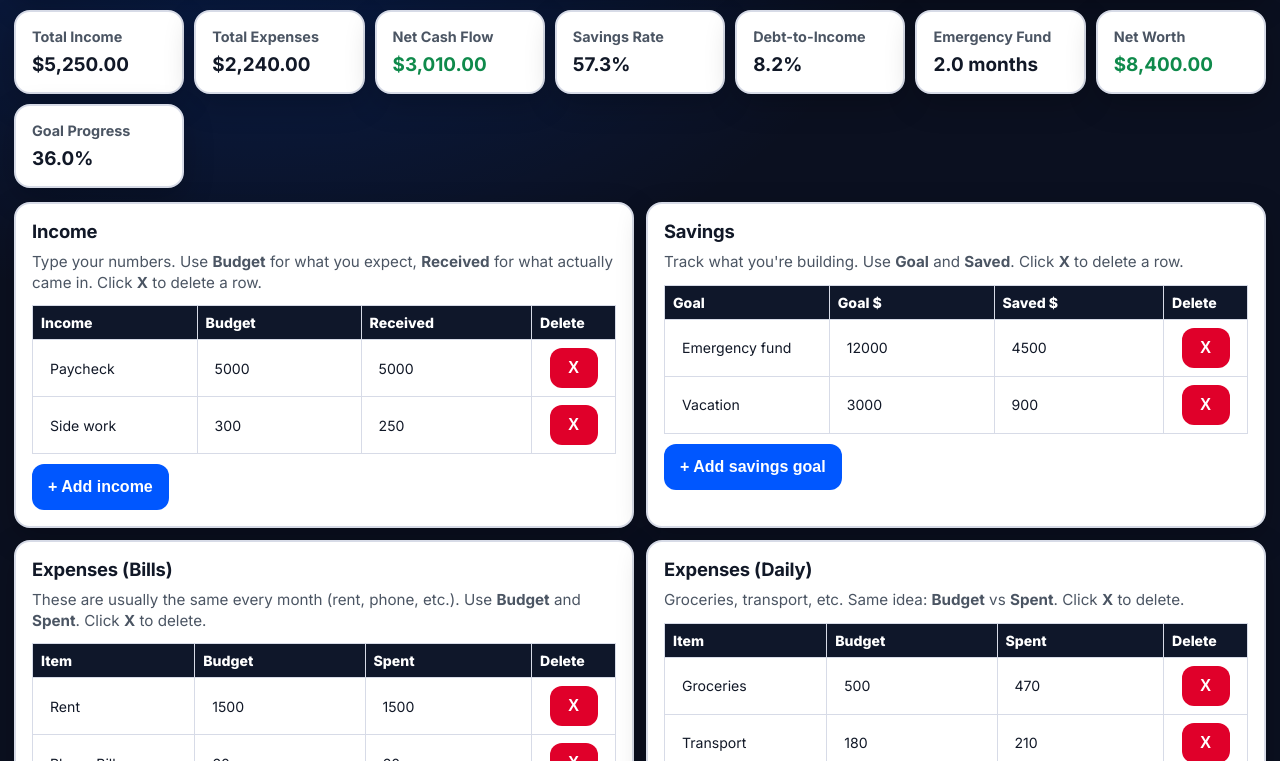
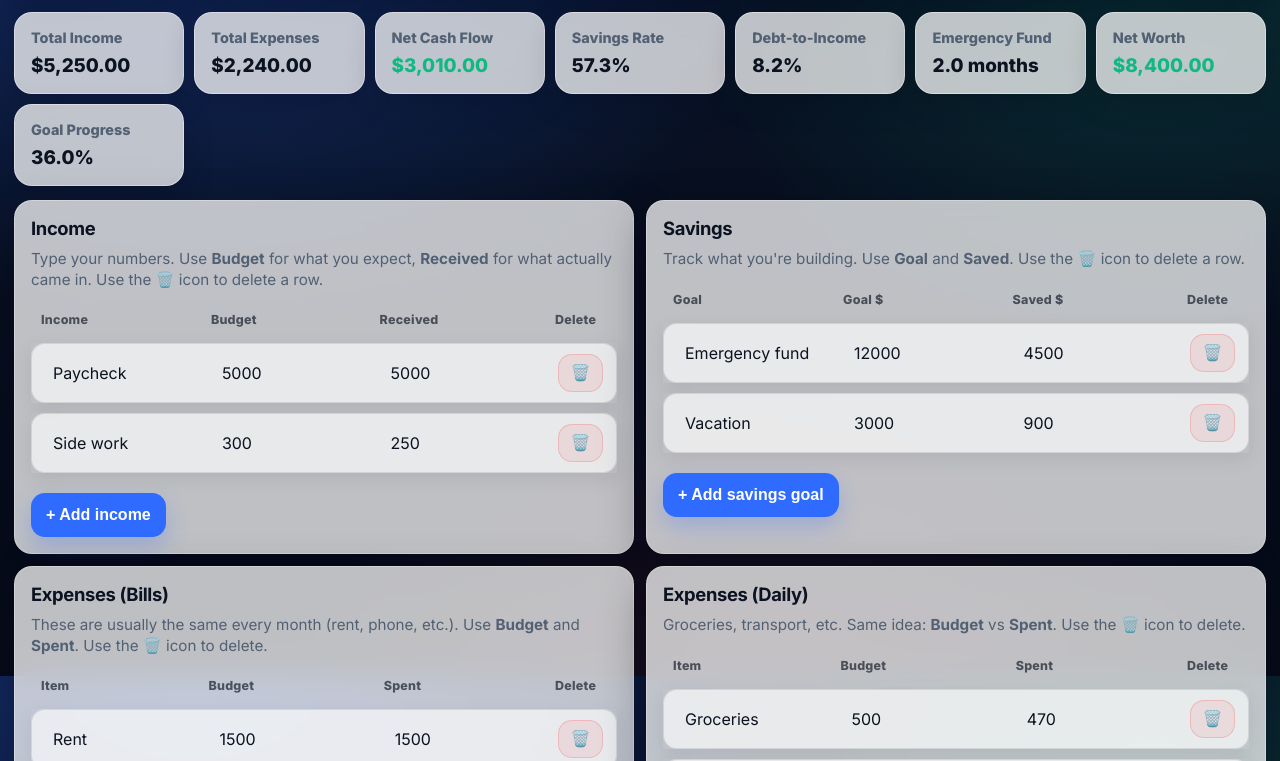
Before and after one commit to OrrForeshop/finance-dashboard, a website: page index.html in a window 1280 px wide. Shown: the part 124-885 px from the top of the page. Drawn offline with nearby package versions, Linux system fonts and the light colour scheme.

Commit message:
Upgrade to Pro UI with trash bin icons and FinTech aesthetic

```diff
--- a/app.js
+++ b/app.js
@@ -49,6 +49,8 @@ function renderTable(tableId, rows, fields, opts = {}) {
 
     fields.forEach((f) => {
       const td = document.createElement('td');
+      td.dataset.label = f.label || f.key;
+
       const input = document.createElement('input');
       input.value = row[f.key] ?? '';
       input.type = f.type || 'text';
@@ -66,11 +68,12 @@ function renderTable(tableId, rows, fields, opts = {}) {
     if (opts.deletable) {
       const td = document.createElement('td');
       td.className = 'td-action';
+      td.dataset.label = 'Delete';
 
       const del = document.createElement('button');
       del.type = 'button';
-      del.className = 'btn-danger btn-icon';
-      del.textContent = 'X';
+      del.className = 'btn-icon';
+      del.textContent = '🗑️';
       del.title = 'Delete row';
       del.setAttribute('aria-label', 'Delete row');
       del.addEventListener('click', (e) => {
--- a/index.html
+++ b/index.html
@@ -36,7 +36,7 @@
     <section class="grid-2">
       <div class="card">
         <h2>Income</h2>
-        <p class="help">Type your numbers. Use <b>Budget</b> for what you expect, <b>Received</b> for what actually came in. Click <b>X</b> to delete a row.</p>
+        <p class="help">Type your numbers. Use <b>Budget</b> for what you expect, <b>Received</b> for what actually came in. Use the <b>🗑️</b> icon to delete a row.</p>
         <table id="incomeTable" class="editable-table">
           <thead><tr><th>Income</th><th>Budget</th><th>Received</th><th class="th-action">Delete</th></tr></thead>
           <tbody></tbody>
@@ -45,7 +45,7 @@
       </div>
       <div class="card">
         <h2>Savings</h2>
-        <p class="help">Track what you're building. Use <b>Goal</b> and <b>Saved</b>. Click <b>X</b> to delete a row.</p>
+        <p class="help">Track what you're building. Use <b>Goal</b> and <b>Saved</b>. Use the <b>🗑️</b> icon to delete a row.</p>
         <table id="savingsTable" class="editable-table">
           <thead><tr><th>Goal</th><th>Goal $</th><th>Saved $</th><th class="th-action">Delete</th></tr></thead>
           <tbody></tbody>
@@ -57,7 +57,7 @@
     <section class="grid-2">
       <div class="card">
         <h2>Expenses (Bills)</h2>
-        <p class="help">These are usually the same every month (rent, phone, etc.). Use <b>Budget</b> and <b>Spent</b>. Click <b>X</b> to delete.</p>
+        <p class="help">These are usually the same every month (rent, phone, etc.). Use <b>Budget</b> and <b>Spent</b>. Use the <b>🗑️</b> icon to delete.</p>
         <table id="fixedTable" class="editable-table">
           <thead><tr><th>Item</th><th>Budget</th><th>Spent</th><th class="th-action">Delete</th></tr></thead>
           <tbody></tbody>
@@ -66,7 +66,7 @@
       </div>
       <div class="card">
         <h2>Expenses (Daily)</h2>
-        <p class="help">Groceries, transport, etc. Same idea: <b>Budget</b> vs <b>Spent</b>. Click <b>X</b> to delete.</p>
+        <p class="help">Groceries, transport, etc. Same idea: <b>Budget</b> vs <b>Spent</b>. Use the <b>🗑️</b> icon to delete.</p>
         <table id="variableTable" class="editable-table">
           <thead><tr><th>Item</th><th>Budget</th><th>Spent</th><th class="th-action">Delete</th></tr></thead>
           <tbody></tbody>
--- a/styles.css
+++ b/styles.css
@@ -1,130 +1,262 @@
-:root {
-  /* High-contrast, simple palette */
-  --bg: #0b1020;
-  --card: #ffffff;
-  --line: #d7dbe7;
-  --primary: #0057ff;
-  --primary-dark: #003bb5;
-  --danger: #e0002a;
-  --danger-dark: #b80022;
-  --text: #111827;
-  --muted: #4b5563;
-  --good: #0f8a4b;
-  --bad: #c81e3a;
-}
-* { box-sizing: border-box; }
-body {
-  margin: 0;
-  font-family: Inter, system-ui, -apple-system, Segoe UI, Roboto, sans-serif;
-  background: radial-gradient(1200px 800px at 20% 0%, rgba(0,87,255,.22), transparent 55%), var(--bg);
-  color: var(--text);
-  overflow-anchor: none;
-}
-.app { max-width: 1300px; margin: 24px auto; padding: 0 14px; }
-.card {
-  background: var(--card);
-  border: 2px solid var(--line);
-  border-radius: 16px;
-  box-shadow: 0 10px 30px rgba(0, 0, 0, 0.22);
-  padding: 16px;
-}
-.help {
-  margin: 6px 0 12px;
-  color: var(--muted);
-  font-size: 0.95rem;
-  line-height: 1.35;
-}
-.topbar { display: flex; justify-content: space-between; align-items: end; gap: 12px; margin-bottom: 14px; }
-h1 { margin: 0; font-size: 1.75rem; letter-spacing: -0.02em; }
-h2 { margin: 0 0 10px; font-size: 1.15rem; letter-spacing: -0.01em; }
-h3 { margin: 0; font-size: .9rem; color: var(--muted); font-weight: 700; }
-p { margin: 6px 0 0; color: var(--muted); }
-.month-picker { display: grid; gap: 5px; }
-input[type="month"] {
-  border: 1px solid var(--line);
-  border-radius: 10px;
-  padding: 8px 10px;
-  background: #fff;
-}
-.kpis {
-  display: grid;
-  grid-template-columns: repeat(auto-fit, minmax(165px, 1fr));
-  gap: 10px;
-  margin-bottom: 14px;
-}
-.kpi p { margin-top: 8px; font-size: 1.18rem; font-weight: 700; color: var(--text); }
-.grid-2 { display: grid; grid-template-columns: 1fr 1fr; gap: 12px; margin-bottom: 12px; }
-.grid-3 { display: grid; grid-template-columns: repeat(3, 1fr); gap: 12px; margin-bottom: 12px; }
-@media (max-width: 980px) { .grid-2, .grid-3 { grid-template-columns: 1fr; } }
-.editable-table { width: 100%; border-collapse: collapse; }
-.editable-table th, .editable-table td {
-  border: 1px solid var(--line);
-  padding: 8px;
-  font-size: .88rem;
-}
-.editable-table th { background: #0f172a; color: #fff; text-align: left; font-weight: 800; }
-.editable-table input {
-  width: 100%;
-  border: 1px solid transparent;
-  outline: none;
-  background: transparent;
-  font: inherit;
-  color: inherit;
-  padding: 6px 8px;
-  border-radius: 10px;
-}
-.editable-table input:focus {
-  border-color: rgba(0,87,255,.55);
-  box-shadow: 0 0 0 3px rgba(0,87,255,.18);
+:root{
+  /* FinTech palette */
+  --navy-950:#060b18;
+  --navy-900:#081225;
+  --navy-800:#0b1a33;
+  --text:#0b1220;
+  --muted:#526073;
+
+  --surface:rgba(255,255,255,.74);
+  --surface-strong:rgba(255,255,255,.9);
+  --stroke:rgba(255,255,255,.32);
+  --stroke-strong:rgba(15,23,42,.10);
+
+  --primary:#2f6bff;
+  --primary-700:#1f55d6;
+
+  --income:#10b981; /* emerald */
+  --expense:#ef4444; /* soft red */
+
+  --shadow:0 18px 45px rgba(2,6,23,.38);
+  --shadow-soft:0 10px 30px rgba(2,6,23,.22);
+  --radius:18px;
 }
 
-.th-action, .td-action { width: 84px; text-align: center; }
+*{box-sizing:border-box}
+html,body{height:100%}
+body{
+  margin:0;
+  font-family: Inter, ui-sans-serif, system-ui, -apple-system, Segoe UI, Roboto, Helvetica, Arial, "Apple Color Emoji","Segoe UI Emoji";
+  color:var(--text);
+  background:
+    radial-gradient(1200px 800px at 15% 0%, rgba(47,107,255,.35), transparent 55%),
+    radial-gradient(900px 650px at 90% 15%, rgba(16,185,129,.18), transparent 52%),
+    radial-gradient(900px 700px at 60% 110%, rgba(239,68,68,.12), transparent 55%),
+    linear-gradient(180deg, var(--navy-900), var(--navy-950));
+  overflow-anchor:none;
+}
 
-button {
-  margin-top: 10px;
-  border: 2px solid transparent;
-  border-radius: 12px;
-  padding: 12px 14px;
-  background: var(--primary);
-  color: #fff;
-  font-weight: 800;
-  font-size: 1rem;
-  cursor: pointer;
+.app{max-width:1300px;margin:26px auto;padding:0 14px}
+
+.card{
+  background:var(--surface);
+  border:1px solid var(--stroke);
+  border-radius:var(--radius);
+  box-shadow:var(--shadow);
+  padding:16px;
+  backdrop-filter: blur(14px);
+  -webkit-backdrop-filter: blur(14px);
 }
-button:hover { background: var(--primary-dark); }
-button:active { transform: translateY(1px); }
 
-.btn-primary { background: var(--primary); }
+.topbar{
+  display:flex;
+  justify-content:space-between;
+  align-items:end;
+  gap:14px;
+  margin-bottom:14px;
+}
 
-.btn-danger { background: var(--danger); }
-.btn-danger:hover { background: var(--danger-dark); }
+h1{margin:0;font-size:1.75rem;letter-spacing:-0.03em}
 
-.btn-icon {
-  margin-top: 0;
-  padding: 10px 12px;
-  min-width: 48px;
-  border-radius: 12px;
-  line-height: 1;
+h2{margin:0 0 10px;font-size:1.15rem;letter-spacing:-0.02em}
+
+h3{margin:0;font-size:.9rem;color:var(--muted);font-weight:800}
+
+p{margin:6px 0 0;color:var(--muted)}
+
+.help{
+  margin:6px 0 12px;
+  color:var(--muted);
+  font-size:.95rem;
+  line-height:1.35;
 }
-.chart-card {
-  height: 340px;
-  display: flex;
-  flex-direction: column;
+
+.month-picker{display:grid;gap:6px}
+label{font-weight:700;color:rgba(11,18,32,.72);font-size:.9rem}
+
+input[type="month"]{
+  border:1px solid rgba(15,23,42,.18);
+  border-radius:12px;
+  padding:10px 12px;
+  background:var(--surface-strong);
+  box-shadow:0 1px 0 rgba(255,255,255,.6) inset;
 }
-.chart-card.small { height: 300px; }
-.chart-card canvas {
-  width: 100% !important;
-  height: calc(100% - 34px) !important;
-  max-height: calc(100% - 34px) !important;
+input[type="month"]:focus{
+  outline:none;
+  border-color:rgba(47,107,255,.45);
+  box-shadow:0 0 0 4px rgba(47,107,255,.18);
 }
-@media (max-width: 980px) {
-  .chart-card { height: 300px; }
-  .chart-card.small { height: 260px; }
+
+.kpis{
+  display:grid;
+  grid-template-columns:repeat(auto-fit, minmax(170px, 1fr));
+  gap:10px;
+  margin-bottom:14px;
 }
-.notes textarea {
-  width: 100%; min-height: 120px; border: 1px solid var(--line); border-radius: 10px; padding: 10px; resize: vertical;
-  font: inherit;
+
+.kpi{
+  box-shadow:var(--shadow-soft);
+  border-color:rgba(255,255,255,.42);
 }
-.mt-16 { margin-top: 16px; }
-.pos { color: var(--good) !important; }
-.neg { color: var(--bad) !important; }
+
+.kpi p{margin-top:8px;font-size:1.18rem;font-weight:850;color:var(--text)}
+
+.grid-2{display:grid;grid-template-columns:1fr 1fr;gap:12px;margin-bottom:12px}
+.grid-3{display:grid;grid-template-columns:repeat(3, 1fr);gap:12px;margin-bottom:12px}
+@media (max-width: 980px){
+  .grid-2,.grid-3{grid-template-columns:1fr}
+}
+
+/* Tables as clean lists */
+.editable-table{
+  width:100%;
+  border-collapse:separate;
+  border-spacing:0 10px;
+}
+
+.editable-table thead th{
+  text-align:left;
+  font-size:.78rem;
+  letter-spacing:.02em;
+  color:rgba(11,18,32,.65);
+  font-weight:900;
+  padding:0 10px 6px;
+}
+
+.editable-table tbody tr{
+  background:rgba(255,255,255,.66);
+  border:1px solid rgba(15,23,42,.10);
+  box-shadow:0 6px 18px rgba(2,6,23,.08);
+}
+
+.editable-table tbody td{
+  padding:10px;
+  border-top:1px solid rgba(15,23,42,.10);
+  border-bottom:1px solid rgba(15,23,42,.10);
+}
+
+.editable-table tbody td:first-child{
+  border-left:1px solid rgba(15,23,42,.10);
+  border-top-left-radius:14px;
+  border-bottom-left-radius:14px;
+}
+
+.editable-table tbody td:last-child{
+  border-right:1px solid rgba(15,23,42,.10);
+  border-top-right-radius:14px;
+  border-bottom-right-radius:14px;
+}
+
+.editable-table tbody tr:hover{
+  background:rgba(255,255,255,.78);
+}
+
+.editable-table input{
+  width:100%;
+  border:1px solid transparent;
+  outline:none;
+  background:transparent;
+  font:inherit;
+  color:inherit;
+  padding:8px 10px;
+  border-radius:12px;
+}
+
+.editable-table input:focus{
+  border-color:rgba(47,107,255,.5);
+  background:rgba(47,107,255,.06);
+  box-shadow:0 0 0 4px rgba(47,107,255,.14);
+}
+
+.th-action,.td-action{width:72px;text-align:center}
+
+button{
+  margin-top:10px;
+  border:1px solid transparent;
+  border-radius:14px;
+  padding:12px 14px;
+  background:var(--primary);
+  color:#fff;
+  font-weight:850;
+  font-size:1rem;
+  cursor:pointer;
+  box-shadow:0 10px 22px rgba(47,107,255,.25);
+}
+button:hover{background:var(--primary-700)}
+button:active{transform:translateY(1px)}
+
+.btn-primary{background:var(--primary)}
+
+/* Icon-only delete button */
+.btn-icon{
+  margin-top:0;
+  padding:10px 12px;
+  min-width:44px;
+  border-radius:14px;
+  line-height:1;
+  background:rgba(239,68,68,.10);
+  color:#9b1c1c;
+  border:1px solid rgba(239,68,68,.22);
+  box-shadow:none;
+}
+.btn-icon:hover{
+  background:rgba(239,68,68,.16);
+  border-color:rgba(239,68,68,.30);
+}
+
+.chart-card{height:340px;display:flex;flex-direction:column}
+.chart-card.small{height:300px}
+.chart-card canvas{width:100% !important;height:calc(100% - 34px) !important;max-height:calc(100% - 34px) !important}
+@media (max-width: 980px){
+  .chart-card{height:300px}
+  .chart-card.small{height:260px}
+}
+
+.notes textarea{
+  width:100%;
+  min-height:120px;
+  border:1px solid rgba(15,23,42,.18);
+  border-radius:14px;
+  padding:12px;
+  resize:vertical;
+  background:var(--surface-strong);
+  font:inherit;
+}
+
+.mt-16{margin-top:16px}
+.pos{color:var(--income) !important}
+.neg{color:var(--expense) !important}
+
+/* Mobile: table becomes list/cards */
+@media (max-width: 720px){
+  .editable-table{border-spacing:0 12px}
+  .editable-table thead{display:none}
+  .editable-table, .editable-table tbody, .editable-table tr, .editable-table td{display:block;width:100%}
+  .editable-table tbody tr{
+    border-radius:16px;
+    overflow:hidden;
+  }
+  .editable-table tbody td{
+    display:flex;
+    align-items:center;
+    justify-content:space-between;
+    gap:12px;
+    border-left:1px solid rgba(15,23,42,.10);
+    border-right:1px solid rgba(15,23,42,.10);
+    border-top:none;
+    border-bottom:1px solid rgba(15,23,42,.08);
+  }
+  .editable-table tbody td:first-child,
+  .editable-table tbody td:last-child{
+    border-radius:0;
+  }
+  .editable-table tbody td::before{
+    content: attr(data-label);
+    font-weight:900;
+    color:rgba(11,18,32,.65);
+    font-size:.82rem;
+    min-width:42%;
+  }
+  .td-action{width:auto;text-align:right}
+  .td-action::before{content:""}
+}
```
